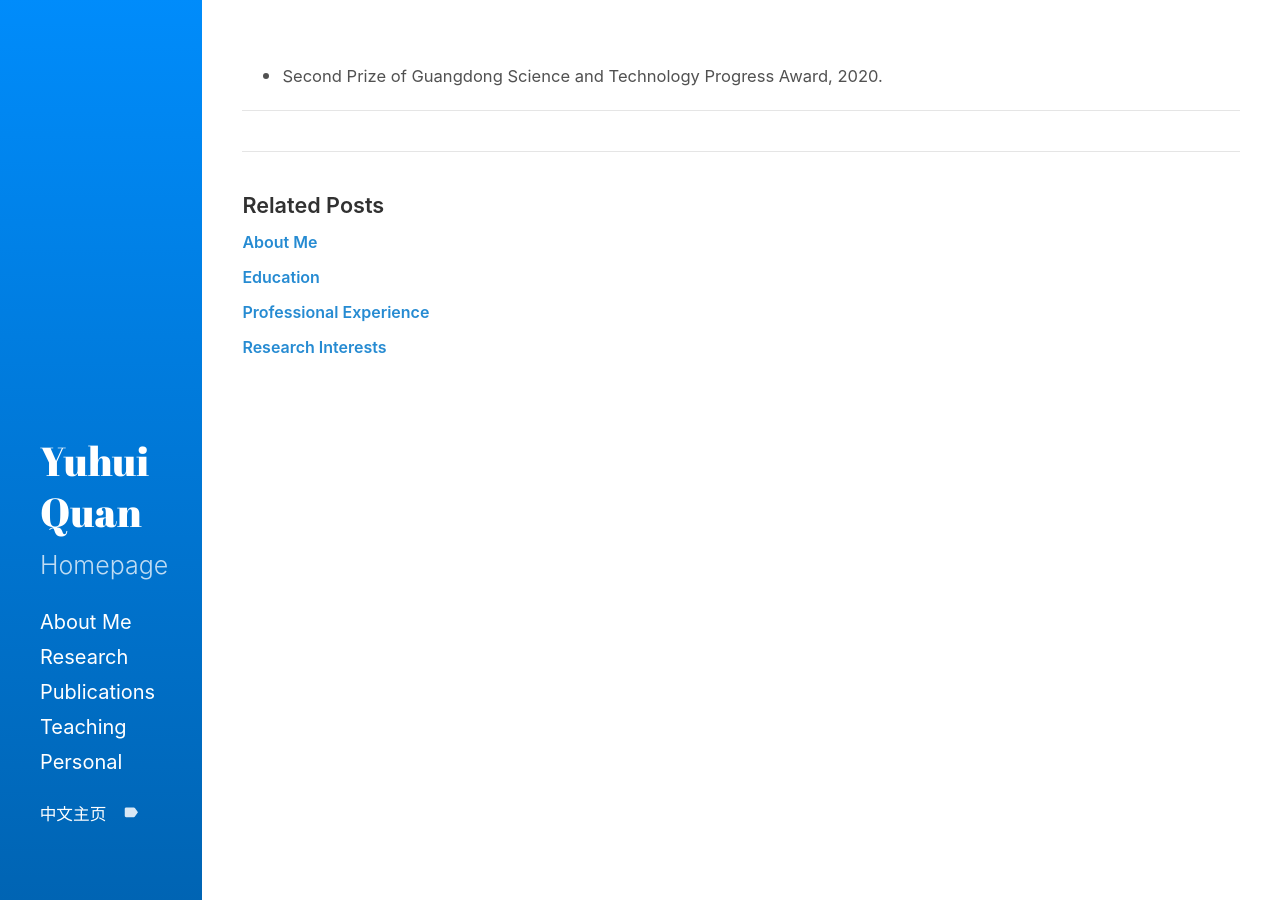
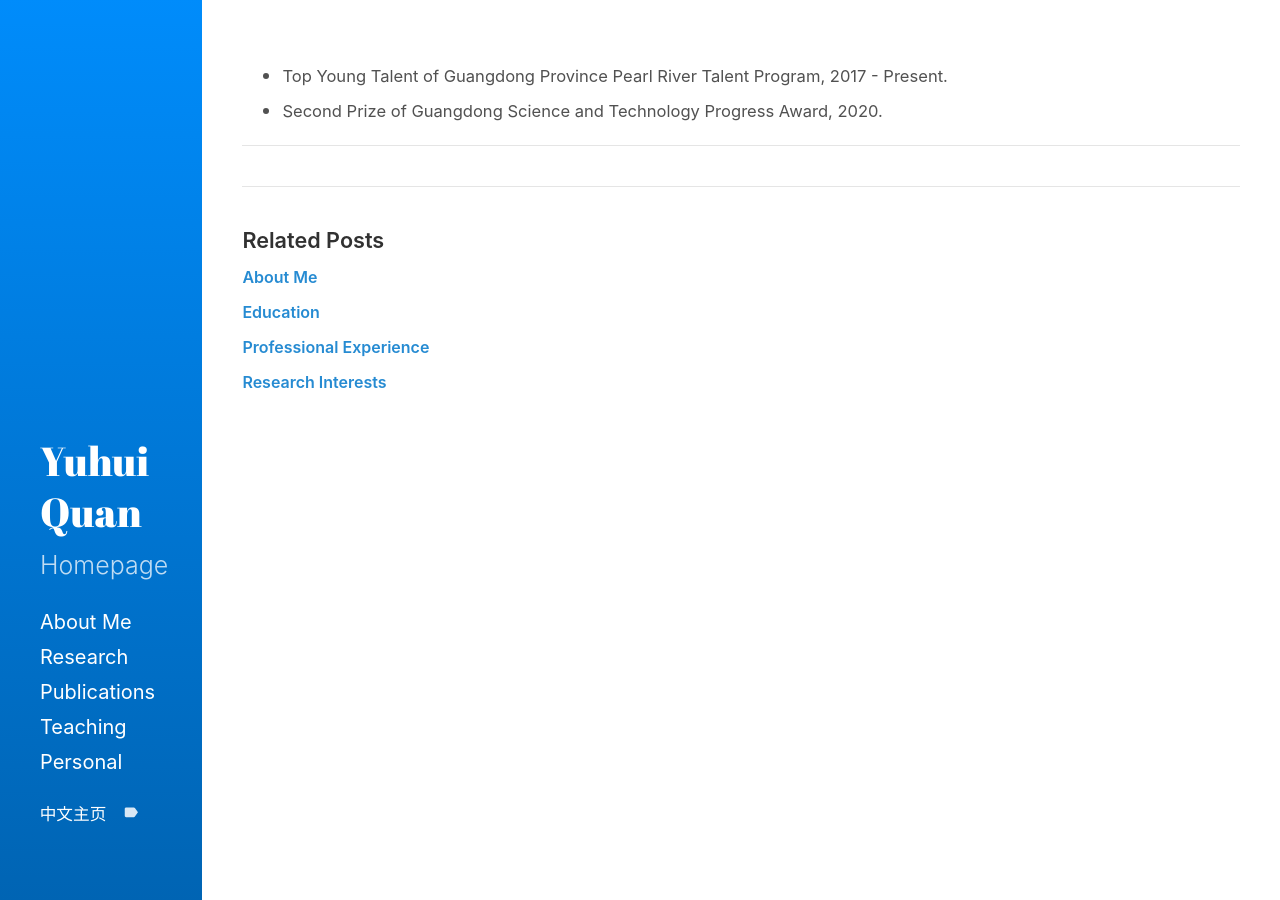
Before and after one commit to csyhquan/csyhquan.github.io, a Jekyll site: the page built from _posts/2020-5-30-a_award.md, in a window 1280 px wide. Built offline with Jekyll 4.4.1, drawn with Linux system fonts in a browser that asks for light colours; our own code applies the rules of GitHub Pages for plain Markdown files.

Commit message:
Update 2020-5-30-a_award.md

```diff
--- a/_posts/2020-5-30-a_award.md
+++ b/_posts/2020-5-30-a_award.md
@@ -3,5 +3,6 @@ layout: post
 title: Honors and Awards:
 ---
 <ul>
+<li><t1><span>Top Young Talent of Guangdong Province Pearl River Talent Program, 2017 - Present.</span></t1></li>
 <li><t1><span>Second Prize of Guangdong Science and Technology Progress Award, 2020.</span></t1></li>
 </ul>
```
